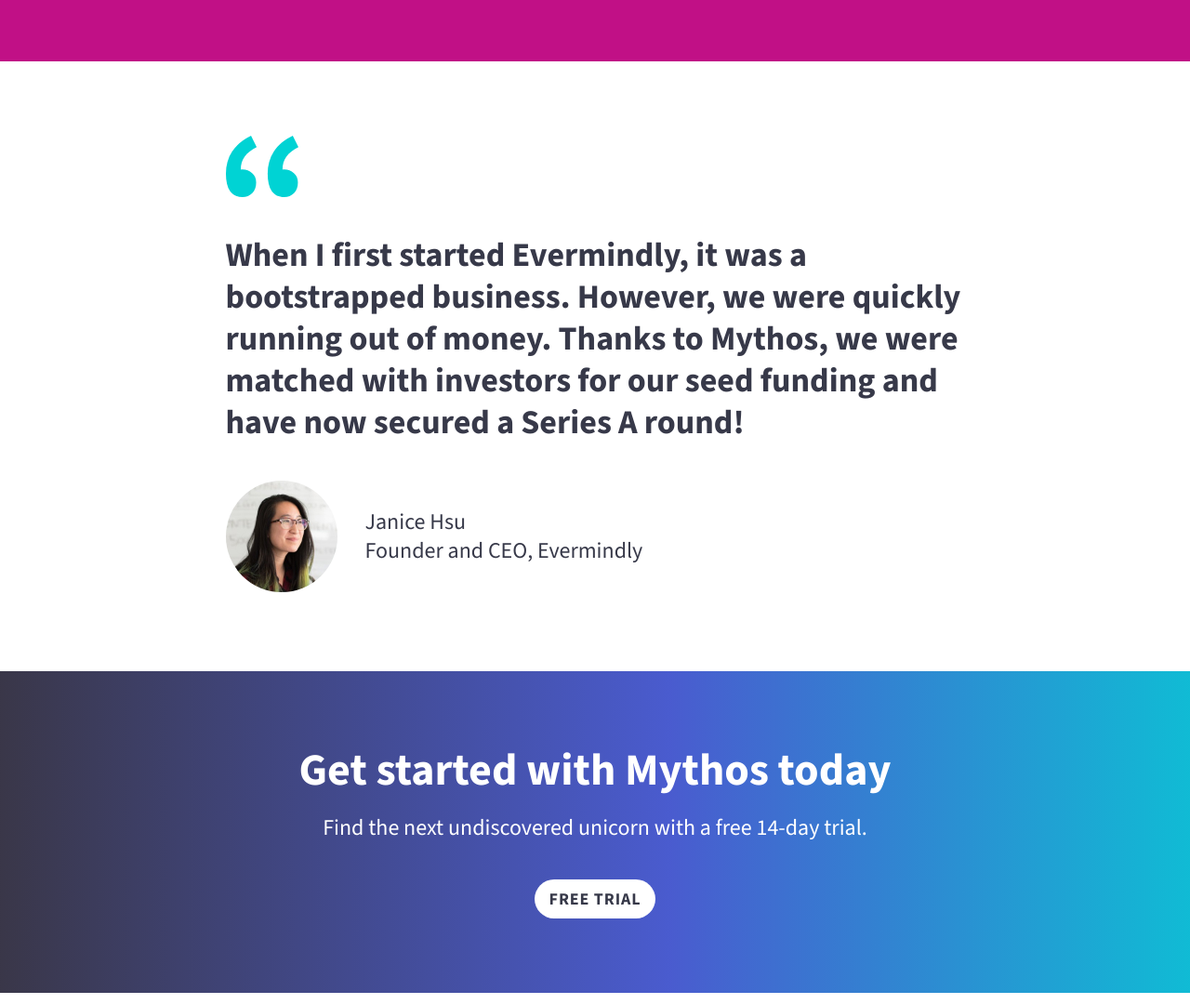
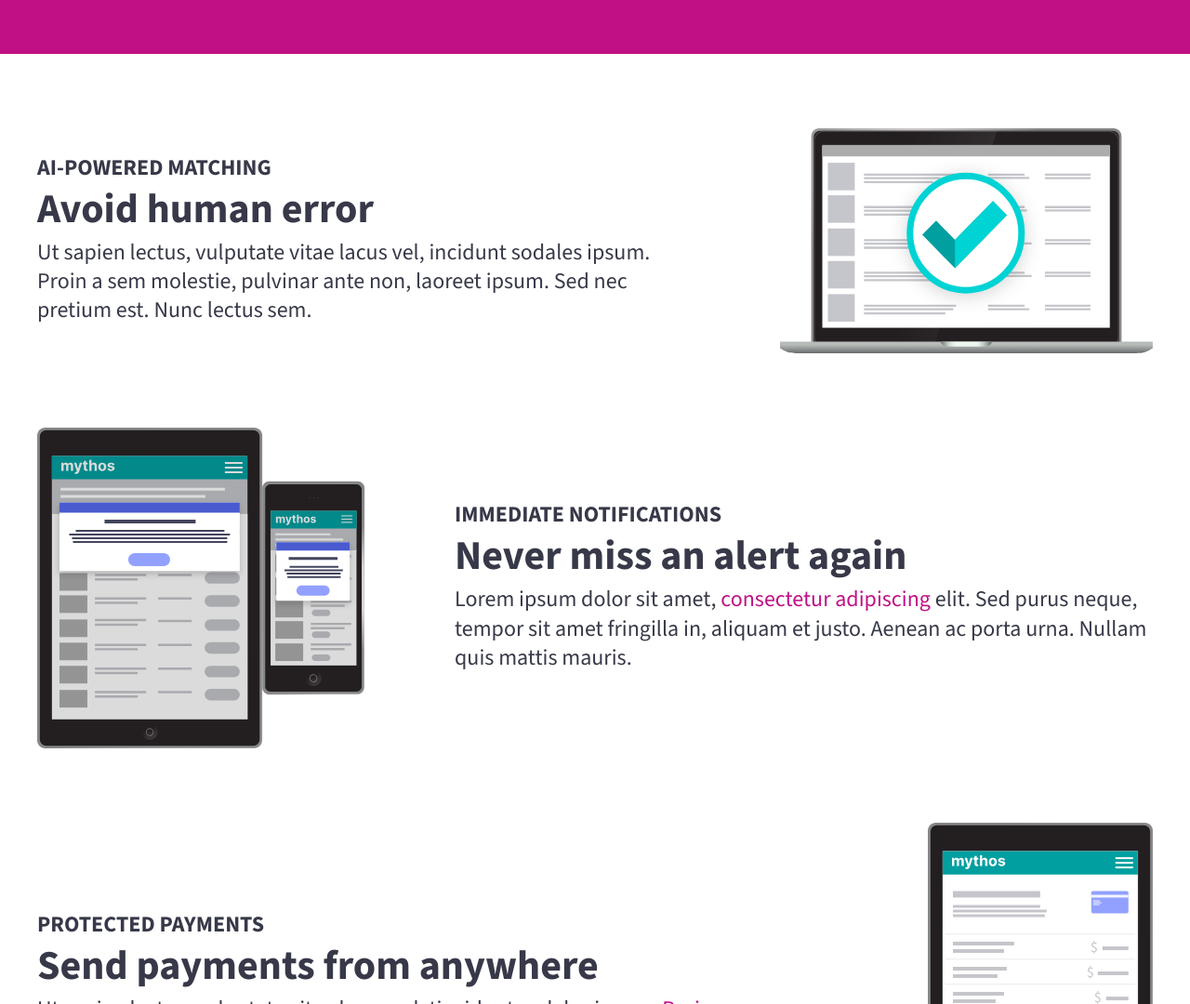
Before and after one commit to stevo123/responsive-design-beginners, a plain HTML site: page index.html in a window 1280 px wide. Shown: the part 1720-2800 px from the top of the page at 93% size. Drawn offline with nearby package versions, Linux system fonts and the light colour scheme.

Commit message:
Add alternating features

```diff
--- /dev/null
+++ b/app/scss/components/_alt-feature.scss
@@ -0,0 +1,40 @@
+@use '../util/' as u;
+
+.alt-feature {
+  &__wrapper {
+    display: grid;
+    gap: 60px;
+
+    @include u.breakpoint(large) {
+      gap: 80px;
+    }
+  }
+  &__row {
+    display: flex;
+    flex-direction: column;
+    gap: 40px;
+    align-items: center;
+
+    @include u.breakpoint(large) {
+      flex-direction: row;
+      gap: 8%;
+
+      &:nth-child(odd) {
+        flex-direction: row-reverse;
+      }
+    }
+  }
+  &__image {
+    width: auto;
+    max-width: u.rem(200);
+
+    @include u.breakpoint(large) {
+      max-width: 100%;
+    }
+  }
+  &__text {
+    p {
+      margin-block-end: 0;
+    }
+  }
+}
--- a/app/scss/components/_features.scss
+++ b/app/scss/components/_features.scss
@@ -29,9 +29,6 @@
       margin-inline: auto;
     }
   }
-  &__title {
-    margin-block-end: u.rem(10);
-  }
   &__description {
     max-width: 50ch;
     margin-block-end: 0;
--- a/app/scss/components/_footer.scss
+++ b/app/scss/components/_footer.scss
@@ -43,10 +43,10 @@
     color: var(--text-dark);
 
     &:hover {
-      color: var(--text-link-hover);
+      color: var(--text-link);
 
       .footer__social-path {
-        fill: var(--text-link-hover);
+        fill: var(--text-link);
       }
     }
   }
--- a/app/scss/components/_index.scss
+++ b/app/scss/components/_index.scss
@@ -2,6 +2,7 @@
 @forward 'hero';
 @forward 'features';
 @forward 'fw-feature';
+@forward 'alt-feature';
 @forward 'testimonial';
 @forward 'fw-cta';
 @forward 'footer';
--- a/app/scss/globals/_colors.scss
+++ b/app/scss/globals/_colors.scss
@@ -2,7 +2,7 @@
   --main-bg: hsl(0, 0%, 100%);
   --text-dark: hsl(233, 14%, 25%);
   --text-light: hsl(0, 0%, 100%);
-  --text-link-hover: hsl(320, 85%, 41%);
+  --text-link: hsl(320, 85%, 41%);
   --header-bg: hsl(232, 58%, 55%);
   --link-gradient1: hsl(180, 100%, 42%);
   --link-gradient2: hsl(50, 99%, 53%);
--- a/app/scss/globals/_typography.scss
+++ b/app/scss/globals/_typography.scss
@@ -31,6 +31,21 @@ h2 {
 
 h3 {
   font-size: u.rem(24);
+  line-height: 1;
+  margin-block-end: u.rem(10);
+
+  &.large {
+    font-size: u.rem(36);
+    font-size: clamp(u.rem(36), 2.02rem + 0.97vw, u.rem(44));
+
+    span {
+      display: block;
+      font-size: u.rem(20);
+      font-size: clamp(u.rem(20), 1.14rem + 0.48vw, u.rem(24));
+      text-transform: uppercase;
+      margin-block-end: u.rem(10);
+    }
+  }
 }
 
 p {
@@ -59,3 +74,7 @@ a:visited,
 a:active {
   text-decoration: none;
 }
+
+a {
+  color: var(--text-link);
+}
--- a/index.html
+++ b/index.html
@@ -142,6 +142,68 @@
               width="792"
               height="465"
             />
+          </div>
+        </section>
+        <section class="alt-feature">
+          <div class="alt-feature__wrapper wrapper">
+            <div class="alt-feature__row">
+              <img
+                src="/img/laptop-check.svg"
+                alt="laptop with green check mark"
+                class="alt-feature__image"
+                width="401"
+                height="242"
+              />
+              <div class="alt-feature__text">
+                <h3 class="large">
+                  <span>AI-Powered Matching</span>Avoid human error
+                </h3>
+                <p class="medium">
+                  Ut sapien lectus, vulputate vitae lacus vel, incidunt sodales
+                  ipsum. Proin a sem molestie, pulvinar ante non, laoreet ipsum.
+                  Sed nec pretium est. Nunc lectus sem.
+                </p>
+              </div>
+            </div>
+            <div class="alt-feature__row">
+              <img
+                src="/img/tablet-phone.svg"
+                alt="tablet and phone showing the Mythos dashboard"
+                class="alt-feature__image"
+                width="353"
+                height="345"
+              />
+              <div class="alt-feature__text">
+                <h3 class="large">
+                  <span>Immediate notifications</span>Never miss an alert again
+                </h3>
+                <p class="medium">
+                  Lorem ipsum dolor sit amet,
+                  <a href="">consectetur adipiscing</a> elit. Sed purus neque,
+                  tempor sit amet fringilla in, aliquam et justo. Aenean ac
+                  porta urna. Nullam quis mattis mauris.
+                </p>
+              </div>
+            </div>
+            <div class="alt-feature__row">
+              <img
+                src="/img/tablet-payments.svg"
+                alt="tablet with Mythos dashboard"
+                class="alt-feature__image"
+                width="242"
+                height="345"
+              />
+              <div class="alt-feature__text">
+                <h3 class="large">
+                  <span>Protected Payments</span>Send payments from anywhere
+                </h3>
+                <p class="medium">
+                  Ut sapien lectus, vulputate vitae lacus vel, tincidunt sodales
+                  ipsum. <a href="">Proin a sem mattis</a>, pulvinar ante non,
+                  laoreet ipsum. Sed nec pretium est. Nunc lectus sem.
+                </p>
+              </div>
+            </div>
           </div>
         </section>
         <section class="testimonial">
```
Also changed, not shown: dist/style.css, img/laptop-check.svg (added), img/tablet-payments.svg (added), img/tablet-phone.svg (added), 2 other files.
